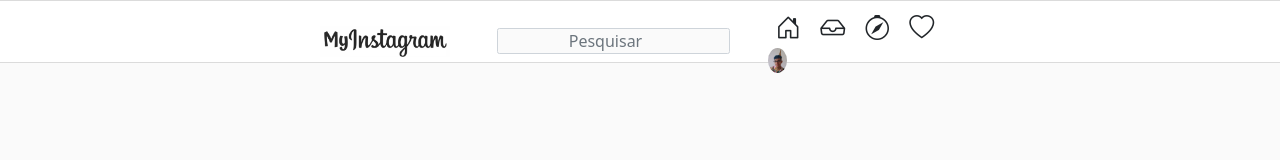
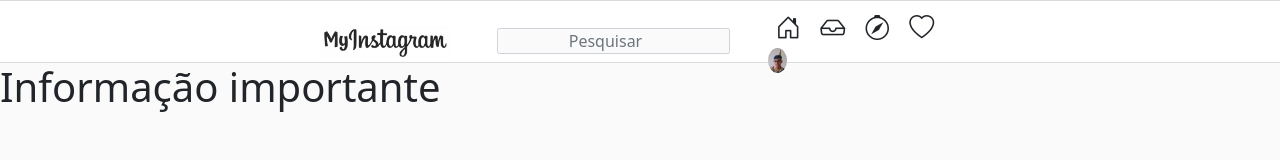
Before and after one commit to TiagoUniverse/MyInstagram, a plain HTML site: page Index.html in a window 1280 px wide. Drawn offline with nearby package versions, Linux system fonts and the light colour scheme.

Commit message:
enviando uma informação diferente pro teste

```diff
--- a/Index.html
+++ b/Index.html
@@ -36,7 +36,7 @@
       </nav>
     </header>
 
-
+<h1> Informação importante</h1>
 
 
 
```
